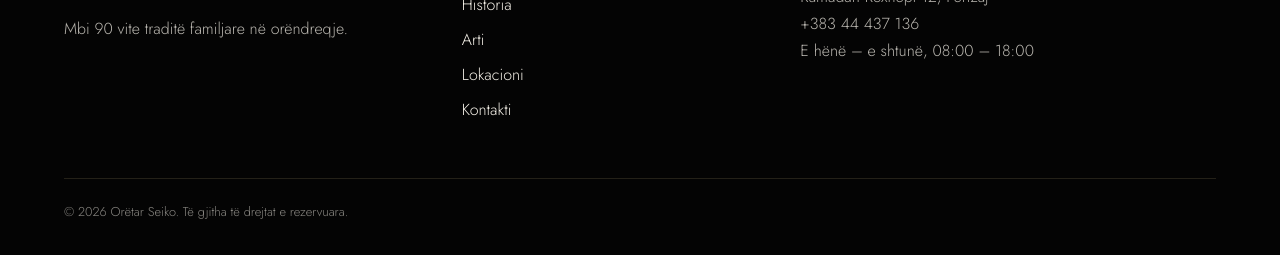
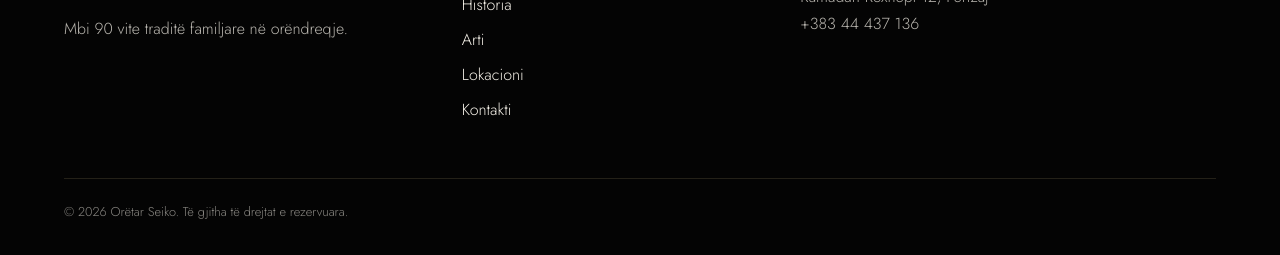
Before and after one commit to ergit646-lab/OretarSeiko, a plain HTML site: page index.html in a window 1280 px wide. Shown: the part 5624-5879 px from the top of the page. Drawn offline with nearby package versions, Linux system fonts and the light colour scheme; files whose address does not match are found by name.

Commit message:
Update footer address section
Removed the opening hours from the address section in the footer.

```diff
--- a/index.html
+++ b/index.html
@@ -122,7 +122,7 @@
 <footer class="ft">
 <div><a class="logo" href="#ballina">ORËTAR SEIKO<small>FERIZAJ</small></a><p>Mbi 90 vite traditë familjare në orëndreqje.</p></div>
 <nav aria-label="Menyja e fundit"><ul><li><a href="#ballina">Ballina</a></li><li><a href="#historia">Historia</a></li><li><a href="#arti">Arti</a></li><li><a href="#lokacioni">Lokacioni</a></li><li><a href="#kontakti">Kontakti</a></li></ul></nav>
-<address><p>Misin H. Sahatqiu</p><p>Ramadan Rexhepi 12, Ferizaj</p><p><a href="tel:+38344437136">+383 44 437 136</a></p><p>E hënë – e shtunë, 08:00 – 18:00</p></address>
+<address><p>Misin H. Sahatqiu</p><p>Ramadan Rexhepi 12, Ferizaj</p><p><a href="tel:+38344437136">+383 44 437 136</a></p></address>
 <p class="cp">© <span id="yr">2026</span> Orëtar Seiko. Të gjitha të drejtat e rezervuara.</p>
 </footer>
 
```
